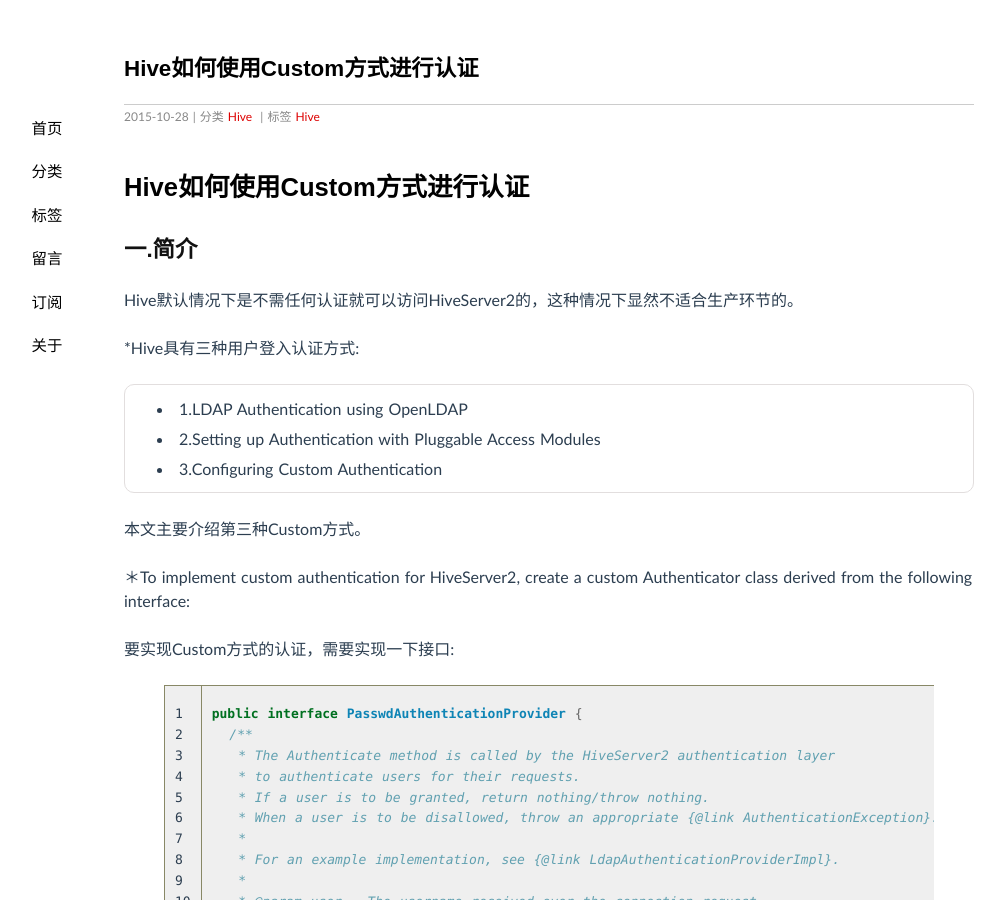
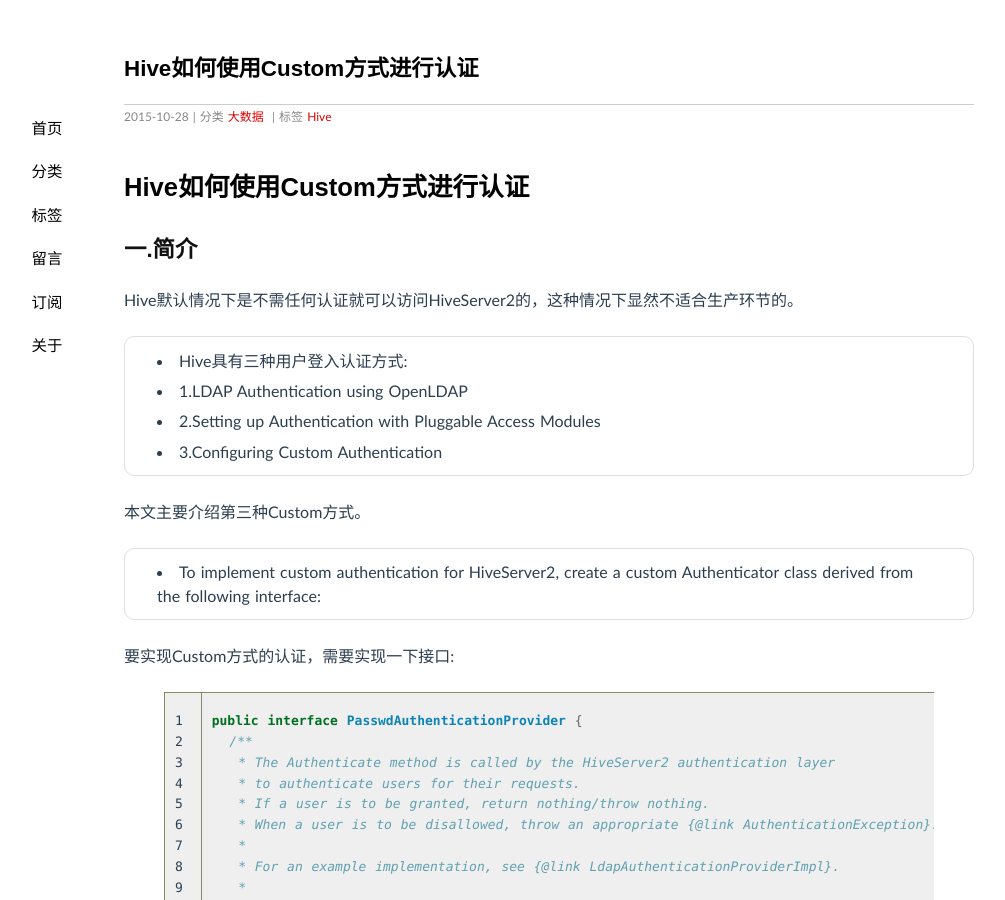
Before and after one commit to luyee/lamborryan.github.io, a Jekyll site: the page built from _posts/2015-10-28-hive-custom-authentication.md, in a window 1280 px wide and 900 px high. Shown: the whole window, without its empty margins (91-1096 px from the left). Built offline with Jekyll 4.4.1, drawn with Linux system fonts in a browser that asks for light colours; Markdown is read by kramdown in place of the engine named in the settings; comment, search, counter and statistics services are not loaded; some of the changed text lies outside the part shown.

Commit message:
no message

```diff
--- a/_posts/2015-10-28-hive-custom-authentication.md
+++ b/_posts/2015-10-28-hive-custom-authentication.md
@@ -2,7 +2,7 @@
 layout: post
 title: Hive如何使用Custom方式进行认证
 date: 2015-10-28 13:34:30
-categories: Hive
+categories: 大数据
 tags: Hive
 ---
 #Hive如何使用Custom方式进行认证
@@ -10,14 +10,14 @@ tags: Hive
 ##一.简介
 Hive默认情况下是不需任何认证就可以访问HiveServer2的，这种情况下显然不适合生产环节的。
 
-*Hive具有三种用户登入认证方式:
+* Hive具有三种用户登入认证方式:
 *    1.LDAP Authentication using OpenLDAP
 *    2.Setting up Authentication with Pluggable Access Modules
 *    3.Configuring Custom Authentication
 
 本文主要介绍第三种Custom方式。
 
-＊To implement custom authentication for HiveServer2, create a custom Authenticator class derived from the following interface:
+* To implement custom authentication for HiveServer2, create a custom Authenticator class derived from the following interface:
 
 要实现Custom方式的认证，需要实现一下接口:
 
@@ -105,9 +105,9 @@ public class CustomPasswdAuthenticator implements PasswdAuthenticationProvider,C
 }
 {% endhighlight java %}
 
-*以上代码实现了一个hook:
-*1.在进行认证的时候从配置文件中读取用户名和密码，并判断是否当前的用户名密码一致。
-*2.hive-site.xml里面hive.jdbc.auth.config项的值存的是存放用户名和密码的文件路径，如此就可以不用在线更新用户名密码。
+* 以上代码实现了一个hook:
+* 1.在进行认证的时候从配置文件中读取用户名和密码，并判断是否当前的用户名密码一致。
+* 2.hive-site.xml里面hive.jdbc.auth.config项的值存的是存放用户名和密码的文件路径，如此就可以不用在线更新用户名密码。
 
 ##三.配置
 
```
Also changed, not shown: _posts/2015-10-27-mysql-python-mac.md (+1 -1 lines).
